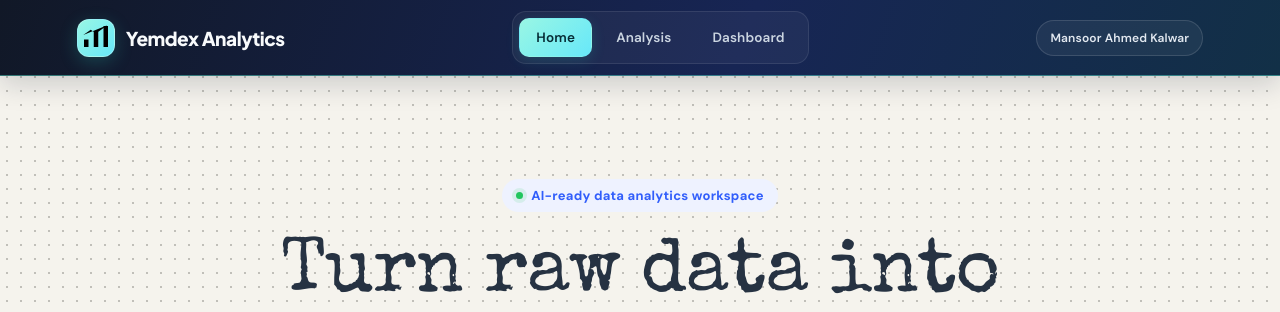
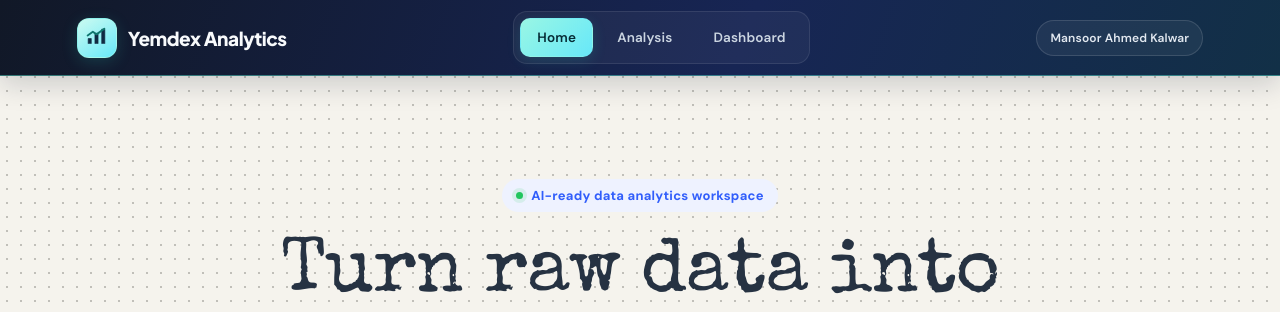
Before and after one commit to mansoorkalwar/Data_science_web_app, a Flask app: page / in a window 1280 px wide. Shown: the top 312 px of the page. Run offline with Flask 3, Linux system fonts and the light colour scheme; some libraries are stand-ins or nearby versions; some web fonts are replaced.

Commit message:
Style new Yemdex analytics logo

```diff
--- a/static/css/style.css
+++ b/static/css/style.css
@@ -88,16 +88,37 @@ button {
 }
 
 .brand-icon {
-    width: 38px;
-    height: 38px;
-    border: 1px solid rgba(255, 255, 255, .24);
+    width: 40px;
+    height: 40px;
+    flex: 0 0 40px;
+    border: 1px solid rgba(153, 246, 228, .55);
     border-radius: 12px;
     display: grid;
     place-items: center;
-    color: #082f49;
-    background: linear-gradient(135deg, #99f6e4, #67e8f9);
-    box-shadow: 0 5px 18px rgba(45, 212, 191, .22);
-    font-size: 21px;
+    color: #102a43;
+    background: linear-gradient(145deg, #ccfbf1 0%, #67e8f9 100%);
+    box-shadow: 0 4px 16px rgba(45, 212, 191, .18);
+}
+
+.brand-icon svg {
+    width: 25px;
+    height: 25px;
+    overflow: visible;
+}
+
+.brand-icon .logo-bars {
+    fill: #102a43;
+    stroke: #102a43;
+    stroke-width: .6;
+    stroke-linejoin: round;
+}
+
+.brand-icon .logo-trend {
+    fill: none;
+    stroke: #0f766e;
+    stroke-width: 1.8;
+    stroke-linecap: round;
+    stroke-linejoin: round;
 }
 
 .nav-links {
```
